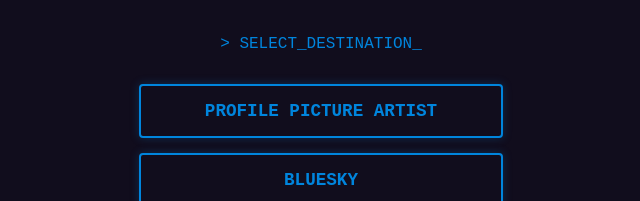
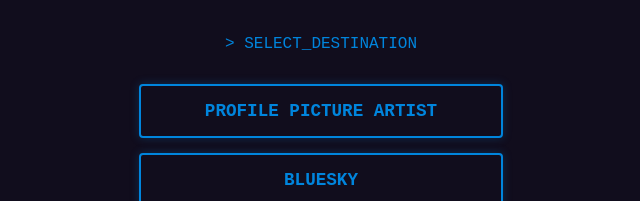
Before and after one commit to Nitro-SU/nitro-su.github.io, a plain HTML site: page index.html in a window 1280 px wide. Shown: the part 245-446 px from the top of the page, 319-959 px from the left. Drawn offline with Linux system fonts and the light colour scheme.

```diff
--- a/index.html
+++ b/index.html
@@ -11,7 +11,7 @@
     <img src="https://github.com/Nitro-SU.png" alt="Nitro_SU" class="profile-img">
 
     <h1>SYSTEM_ACCESS: Nitro_SU</h1>
-    <p style="color: #0085DD;">> SELECT_DESTINATION_</p>
+    <p style="color: #0085DD;">> SELECT_DESTINATION</p>
 
     <div style="width: 100%;">
         <a href="https://www.instagram.com/gold.and.glyphs/" class="btn-link">Profile Picture Artist</a>
```
